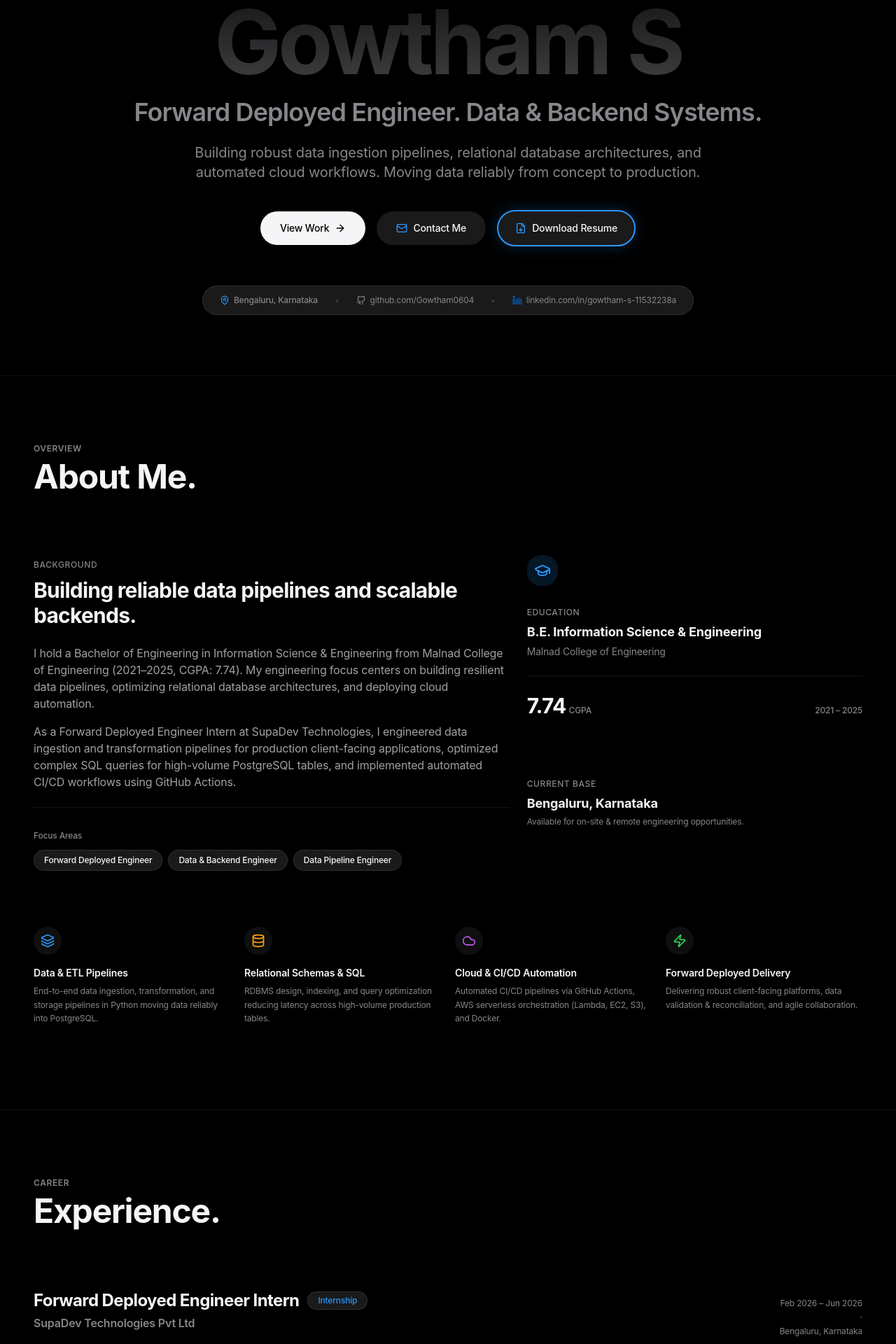
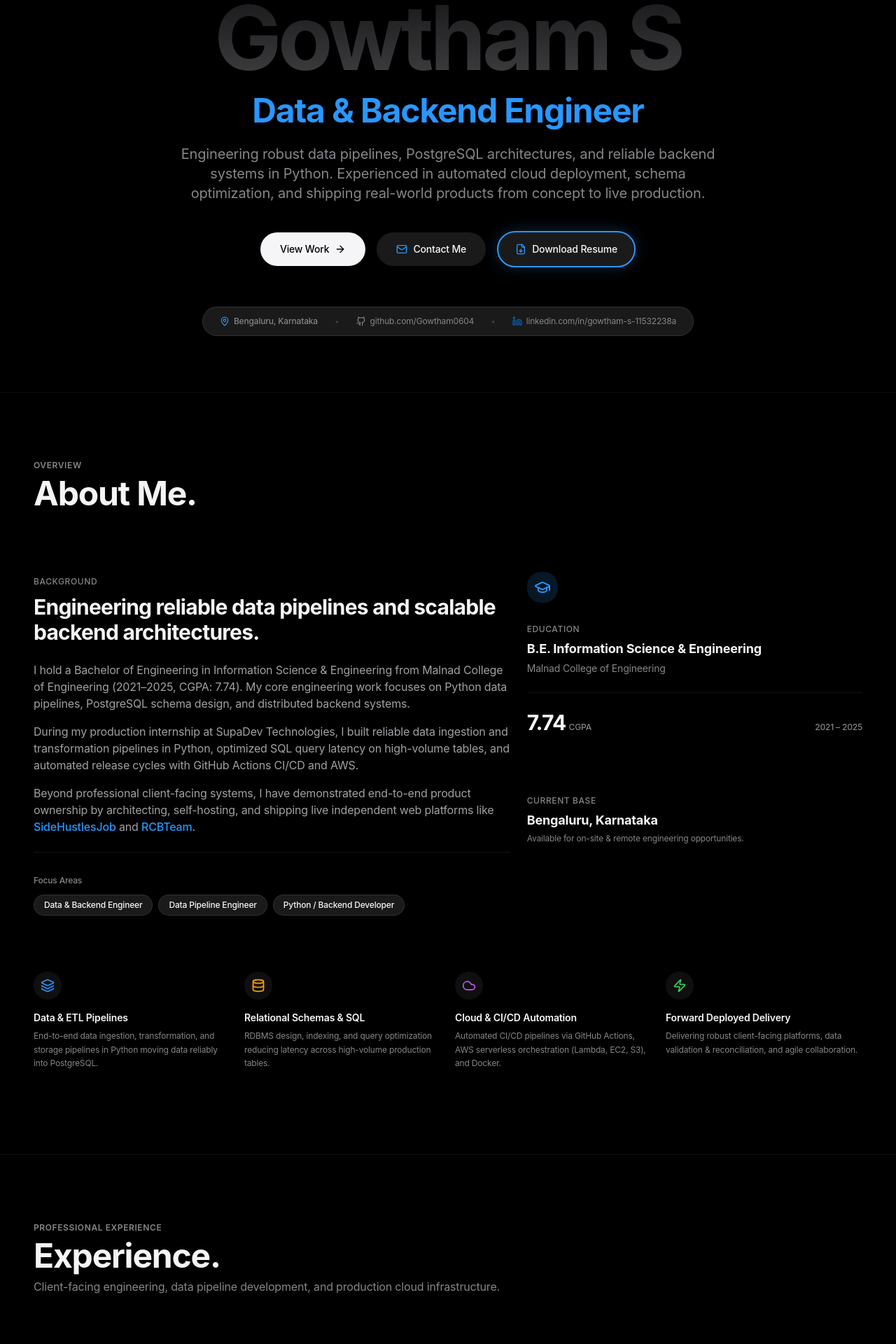
Before and after one commit to Gowtham0604/Gowtham-portfolio, a Next.js app: page / in a window 1280 px wide. Shown: the part 200-2120 px from the top of the page at 70% size. Built offline with nearby package versions, Linux system fonts and the light colour scheme.

Commit message:
Optimize portfolio for Mercor: Data & Backend positioning and 4 verified projects

```diff
--- a/src/app/layout.tsx
+++ b/src/app/layout.tsx
@@ -3,29 +3,32 @@ import './globals.css';
 import { Providers } from './providers';
 
 export const metadata: Metadata = {
-  title: 'Gowtham S | Forward Deployed Engineer & Data / Backend Engineer',
+  title: 'Gowtham S | Data & Backend Engineer',
   description:
-    'Portfolio of Gowtham S — Forward Deployed Engineer and Data / Backend Engineer based in Bengaluru. Experienced in building production data ingestion pipelines in Python, PostgreSQL schema design, and cloud automation.',
+    'Portfolio of Gowtham S — Data & Backend Engineer specializing in Python, SQL, PostgreSQL, distributed data pipelines, and AWS cloud systems. Experienced in production systems and independently shipped live products.',
   keywords: [
     'Gowtham S',
-    'Forward Deployed Engineer',
+    'Data & Backend Engineer',
     'Data Engineer',
     'Backend Engineer',
     'Bengaluru',
     'Python',
     'SQL',
     'PostgreSQL',
+    'Data Pipelines',
+    'ETL Pipelines',
     'AWS',
-    'ETL Pipelines',
     'SupaCam',
     'Valzy',
+    'SideHustlesJob',
+    'RCBTeam',
   ],
   authors: [{ name: 'Gowtham S', url: 'https://github.com/Gowtham0604' }],
   creator: 'Gowtham S',
   openGraph: {
-    title: 'Gowtham S | Forward Deployed Engineer & Data / Backend Engineer',
+    title: 'Gowtham S | Data & Backend Engineer',
     description:
-      'Explore projects, production data systems, and engineering work by Gowtham S. Specializing in Python, PostgreSQL, ETL pipelines, and cloud automation.',
+      'Explore data pipelines, PostgreSQL architectures, and production backend projects by Gowtham S. Specializing in Python, SQL, AWS, and distributed systems.',
     type: 'website',
     locale: 'en_US',
   },
--- a/src/components/About.tsx
+++ b/src/components/About.tsx
@@ -60,14 +60,17 @@ export function About() {
                 Background
               </span>
               <h3 className="text-2xl sm:text-3xl font-bold tracking-tight text-foreground mt-2 mb-6">
-                Building reliable data pipelines and scalable backends.
+                Engineering reliable data pipelines and scalable backend architectures.
               </h3>
               <div className="space-y-4 text-[#515154] dark:text-[#a1a1a6] text-sm sm:text-base leading-relaxed">
                 <p>
-                  I hold a Bachelor of Engineering in Information Science &amp; Engineering from Malnad College of Engineering (2021–2025, CGPA: 7.74). My engineering focus centers on building resilient data pipelines, optimizing relational database architectures, and deploying cloud automation.
+                  I hold a Bachelor of Engineering in Information Science &amp; Engineering from Malnad College of Engineering (2021–2025, CGPA: 7.74). My core engineering work focuses on Python data pipelines, PostgreSQL schema design, and distributed backend systems.
                 </p>
                 <p>
-                  As a Forward Deployed Engineer Intern at SupaDev Technologies, I engineered data ingestion and transformation pipelines for production client-facing applications, optimized complex SQL queries for high-volume PostgreSQL tables, and implemented automated CI/CD workflows using GitHub Actions.
+                  During my production internship at SupaDev Technologies, I built reliable data ingestion and transformation pipelines in Python, optimized SQL query latency on high-volume tables, and automated release cycles with GitHub Actions CI/CD and AWS.
+                </p>
+                <p>
+                  Beyond professional client-facing systems, I have demonstrated end-to-end product ownership by architecting, self-hosting, and shipping live independent web platforms like <a href="https://sidehustlesjob.com/" target="_blank" rel="noopener noreferrer" className="text-[#0071e3] dark:text-[#2997ff] hover:underline font-medium">SideHustlesJob</a> and <a href="https://rcbteam.in/" target="_blank" rel="noopener noreferrer" className="text-[#0071e3] dark:text-[#2997ff] hover:underline font-medium">RCBTeam</a>.
                 </p>
               </div>
             </div>
--- a/src/components/Contact.tsx
+++ b/src/components/Contact.tsx
@@ -70,7 +70,7 @@ export function Contact() {
             Get in touch.
           </h2>
           <p className="text-[#86868b] mt-2 max-w-xl text-base">
-            Exploring Forward Deployed, Data &amp; Backend Engineering roles in Bengaluru and remote.
+            Exploring Data &amp; Backend Engineering, Data Pipelines, and Python/SQL roles in Bengaluru and remote.
           </p>
         </div>
 
@@ -225,7 +225,7 @@ export function Contact() {
                   <input
                     type="text"
                     required
-                    placeholder="Forward Deployed / Data & Backend Opportunity"
+                    placeholder="Data & Backend Engineering Opportunity"
                     value={formData.subject}
                     onChange={(e) => setFormData({ ...formData, subject: e.target.value })}
                     className="w-full px-4 py-3 rounded-2xl border border-border dark:border-white/[0.12] bg-black/[0.03] dark:bg-white/[0.04] text-foreground text-sm focus:outline-none focus:ring-2 focus:ring-[#0071e3] dark:focus:ring-[#2997ff] transition-all"
--- a/src/components/Experience.tsx
+++ b/src/components/Experience.tsx
@@ -10,11 +10,14 @@ export function Experience() {
         {/* Section Header */}
         <div className="mb-14">
           <span className="text-xs font-semibold uppercase tracking-wider text-[#86868b] block mb-2">
-            Career
+            Professional Experience
           </span>
           <h2 className="text-3xl sm:text-5xl font-bold tracking-tight text-foreground">
             Experience.
           </h2>
+          <p className="text-sm sm:text-base text-[#86868b] mt-2 max-w-2xl">
+            Client-facing engineering, data pipeline development, and production cloud infrastructure.
+          </p>
         </div>
 
         {/* Apple Glass Milestone Card */}
--- a/src/components/Hero.tsx
+++ b/src/components/Hero.tsx
@@ -33,7 +33,7 @@ export function Hero() {
             <span className="relative inline-flex rounded-full h-2 w-2 bg-[#2997ff]"></span>
           </span>
           <span className="text-foreground/90 font-medium">
-            Available for Roles &middot; Forward Deployed &middot; Data &amp; Backend &middot; Cloud Pipelines
+            Available for Roles &middot; Data &amp; Backend &middot; Data Pipelines &middot; Cloud Automation
           </span>
         </motion.div>
 
@@ -49,14 +49,14 @@ export function Hero() {
           </span>
         </motion.h1>
 
-        {/* Apple Subheading */}
+        {/* Headline */}
         <motion.div
           initial={{ opacity: 0, y: 15 }}
           animate={{ opacity: 1, y: 0 }}
           transition={{ duration: 0.6, delay: 0.2 }}
-          className="text-xl sm:text-2xl md:text-3xl lg:text-4xl font-semibold tracking-[-0.025em] text-[#86868b] mb-6"
+          className="text-2xl sm:text-3xl md:text-4xl lg:text-5xl font-bold tracking-[-0.025em] text-[#0071e3] dark:text-[#2997ff] mb-6"
         >
-          Forward Deployed Engineer. Data &amp; Backend Systems.
+          Data &amp; Backend Engineer
         </motion.div>
 
         {/* Description Paragraph */}
@@ -66,7 +66,7 @@ export function Hero() {
           transition={{ duration: 0.6, delay: 0.3 }}
           className="max-w-3xl mx-auto text-base sm:text-lg lg:text-xl text-muted-foreground font-normal leading-relaxed mb-10"
         >
-          Building robust data ingestion pipelines, relational database architectures, and automated cloud workflows. Moving data reliably from concept to production.
+          Engineering robust data pipelines, PostgreSQL architectures, and reliable backend systems in Python. Experienced in automated cloud deployment, schema optimization, and shipping real-world products from concept to live production.
         </motion.p>
 
         {/* Ultra-Premium Apple Glass Action Buttons */}
--- a/src/data/portfolio.ts
+++ b/src/data/portfolio.ts
@@ -3,8 +3,8 @@ import { Project, ExperienceItem, SkillCategory, Certification } from '@/types';
 export const personalInfo = {
   name: 'Gowtham S',
   initials: 'GS',
-  role: 'Forward Deployed Engineer & Data / Backend Engineer',
-  targetRoles: ['Forward Deployed Engineer', 'Data & Backend Engineer', 'Data Pipeline Engineer'],
+  role: 'Data & Backend Engineer',
+  targetRoles: ['Data & Backend Engineer', 'Data Pipeline Engineer', 'Python / Backend Developer'],
   location: 'Bengaluru, Karnataka',
   email: 'gowthams6687@gmail.com',
   phone: '+91 9663716435',
@@ -15,10 +15,10 @@ export const personalInfo = {
   linkedinUsername: 'gowtham-s-11532238a',
   resumeUrl: '/resume.pdf',
   shortIntro:
-    'Forward Deployed Engineer specializing in data ingestion pipelines, SQL query optimization, and reliable backend systems in Python. Experienced in moving high-volume data reliably into PostgreSQL, building automated CI/CD pipelines, and delivering production client-facing applications.',
+    'Data & Backend Engineer specializing in Python, SQL, PostgreSQL, and distributed data pipelines. Experienced in building production data ingestion systems, optimizing high-volume relational schemas, and shipping independent live products.',
   bio: [
-    'I hold a Bachelor of Engineering in Information Science & Engineering from Malnad College of Engineering (2021–2025, CGPA: 7.74). My engineering focus centers on building resilient data pipelines, optimizing relational database architectures, and deploying cloud automation.',
-    'As a Forward Deployed Engineer Intern at SupaDev Technologies, I engineered data ingestion and transformation pipelines for client-facing applications, optimized complex SQL queries for high-volume PostgreSQL tables, and implemented automated CI/CD workflows using GitHub Actions to improve deployment consistency.',
+    'I hold a Bachelor of Engineering in Information Science & Engineering from Malnad College of Engineering (2021–2025, CGPA: 7.74). My engineering focus centers on robust backend architectures, high-volume data ingestion/ETL pipelines, and relational database optimization in PostgreSQL.',
+    'Through my production internship at SupaDev Technologies, I built client-facing data pipelines in Python, wrote latency-reducing SQL queries against high-volume tables, and automated deployment via GitHub Actions CI/CD. In addition to enterprise data systems, I have independently architected, built, and shipped live, self-hosted web platforms including SideHustlesJob and RCBTeam.',
   ],
   education: {
     degree: 'B.E. Information Science & Engineering',
@@ -35,7 +35,7 @@ export const experiences: ExperienceItem[] = [
     location: 'Bengaluru, Karnataka',
     role: 'Forward Deployed Engineer Intern',
     period: 'Feb 2026 – Jun 2026',
-    type: 'Internship',
+    type: 'Professional Internship',
     responsibilities: [
       'Built and maintained data ingestion, transformation, and storage pipelines in Python for two production client-facing applications, moving data reliably into PostgreSQL.',
       'Wrote and optimized SQL queries against relational schemas for data extraction and reporting, reducing query latency on high-volume tables.',
@@ -43,36 +43,74 @@ export const experiences: ExperienceItem[] = [
       'Set up CI/CD pipelines with GitHub Actions to automate testing and deployment, cutting manual release steps and improving deployment consistency.',
       'Collaborated in sprint planning and code reviews via Git/GitHub, and maintained technical documentation for data features and API integrations.',
     ],
-    technologies: ['Python', 'SQL', 'PostgreSQL', 'GitHub Actions', 'Git/GitHub', 'CI/CD', 'AWS', 'Docker'],
+    technologies: ['Python', 'SQL', 'PostgreSQL', 'Data Pipelines', 'GitHub Actions', 'CI/CD', 'Git/GitHub'],
   },
 ];
 
 export const projects: Project[] = [
   {
     title: 'SupaCam',
-    subtitle: 'AI-Based Safety Monitoring System',
+    subtitle: 'AI-Based Real-Time Safety Monitoring System',
     description:
-      'Real-time safety compliance and monitoring platform built to ingest live video streams, process video frames with OpenCV, and detect safety violations such as missing helmets.',
+      'Real-time safety compliance and monitoring system that ingests live video feeds, processes frames with OpenCV, and streams safety violation alerts to a live review dashboard.',
     highlights: [
-      'Built a real-time data pipeline that ingests live video streams, processes frames with OpenCV, and detects safety violations such as missing helmets.',
-      'Designed a PostgreSQL schema to store structured detection events and built a WebSocket service to push low-latency alerts to a live review dashboard.',
+      'Built a real-time data pipeline in Python that ingests live video streams and processes frames with OpenCV to detect safety violations such as missing helmets.',
+      'Designed a structured PostgreSQL schema to persist detection events, timestamps, bounding boxes, and compliance metadata.',
+      'Implemented a low-latency WebSocket service to push real-time detection events and instant alerts to an operational review dashboard.',
+      'Optimized frame capture and ingestion throughput to maintain low pipeline latency during concurrent stream processing.',
     ],
-    tags: ['Python', 'OpenCV', 'WebSockets', 'PostgreSQL'],
+    tags: ['Python', 'OpenCV', 'WebSockets', 'PostgreSQL', 'Go', 'Data Pipelines'],
     github: 'https://github.com/Gowtham0604/Gowtham-portfolio',
-    category: 'AI & Real-Time',
+    category: 'Computer Vision & Streaming',
   },
   {
     title: 'Valzy',
-    subtitle: 'Property Valuation Platform',
+    subtitle: 'Automated Property Valuation & Data Platform',
     description:
-      'Scalable property valuation and comparative market analytics platform designed to collect real estate data across multiple sources, optimize relational storage, and automate valuation report generation.',
+      'Data ingestion and comparative valuation platform that collects real estate listings across multiple portals, normalizes property metrics, and automates report generation workflows.',
     highlights: [
-      'Built an ETL pipeline that collects property listing data from multiple real estate sources and loads it into PostgreSQL, powering price-trend analysis across 2,000+ listings.',
-      'Designed relational schemas for efficient storage and querying of listing data, and used AWS Lambda to automate parts of the ingestion and report-generation workflow.',
+      'Built an automated ETL pipeline collecting property listing data from multiple real estate sources into PostgreSQL, powering price-trend analysis across 2,000+ listings.',
+      'Designed and indexed relational schemas in PostgreSQL for efficient storage, multi-attribute filtering, and high-performance pricing queries.',
+      'Implemented serverless workflows with AWS Lambda to automate scheduled data ingestion and dynamic appraisal report generation.',
+      'Built data transformation pipelines in Python and JavaScript to standardize disparate listing schemas and calculate historical price trends.',
     ],
-    tags: ['Python', 'JavaScript', 'PostgreSQL', 'AWS Lambda'],
+    tags: ['Python', 'JavaScript', 'PostgreSQL', 'AWS Lambda', 'ETL/ELT', 'Data Pipelines'],
     github: 'https://github.com/Gowtham0604/Gowtham-portfolio',
-    category: 'Data & Cloud',
+    category: 'Data Platform & Cloud ETL',
+  },
+  {
+    title: 'SideHustlesJob',
+    subtitle: 'Bengaluru Part-Time Job Discovery Platform',
+    badge: 'Independent Project · Self-Hosted · Live',
+    description:
+      'Independently built and deployed job discovery product featuring curated local part-time opportunities, geolocation-based area filtering, and structured data validation.',
+    highlights: [
+      'Architected and deployed a self-hosted job discovery platform featuring curated local part-time opportunities and employer job submission workflows.',
+      'Implemented area and coordinate-based proximity search enabling candidates to discover commuting-friendly opportunities across Bengaluru neighborhoods.',
+      'Engineered backend foundation and relational SQL schema migrations to validate submissions, enforce data consistency, and index listing attributes.',
+      'Deployed on Cloudflare Edge with automated CI/CD, client-side caching, JSON-LD structured data, and sub-second page performance.',
+    ],
+    tags: ['Go', 'SQL', 'Astro', 'TypeScript', 'Tailwind CSS', 'Cloudflare Edge', 'REST APIs'],
+    liveUrl: 'https://sidehustlesjob.com/',
+    github: 'https://github.com/Gowtham0604/sidehustle',
+    category: 'Independent Product · Live',
+  },
+  {
+    title: 'RCBTeam',
+    subtitle: 'Daily IPL & Cricket Interactive Gaming Platform',
+    badge: 'Independent Project · Self-Hosted · Live',
+    description:
+      'Independently built and deployed interactive cricket platform delivering daily player-guessing challenges, automated IPL trivia, and programmatic sports news.',
+    highlights: [
+      'Engineered an interactive "Guess the Cricketer" game engine matching player era, nationality, role, and career metrics with a Hot & Cold feedback algorithm.',
+      'Built an automated daily IPL quiz engine delivering 5 verified daily challenge questions with source-backed answers and state persistence.',
+      'Designed programmatic content architecture with schema.org JSON-LD structured data for teams, trivia, and match histories.',
+      'Self-hosted and deployed to Cloudflare Edge with global CDN caching, responsive mobile drawer navigation, and zero-latency client hydration.',
+    ],
+    tags: ['Astro', 'TypeScript', 'Tailwind CSS', 'Cloudflare Edge', 'JSON-LD', 'Data Modeling'],
+    liveUrl: 'https://rcbteam.in/',
+    github: 'https://github.com/Gowtham0604/cricket-hot-cold',
+    category: 'Independent Product · Live',
   },
 ];
 
@@ -90,34 +128,34 @@ export const skillCategories: SkillCategory[] = [
     title: 'Data & Databases',
     skills: [
       { name: 'PostgreSQL', level: 'Advanced' },
-      { name: 'MySQL', level: 'Proficient' },
-      { name: 'RDBMS design & indexing', level: 'Advanced' },
-      { name: 'ETL/ELT pipeline development', level: 'Advanced' },
-      { name: 'Data validation & reconciliation', level: 'Advanced' },
-      { name: 'JSON/CSV', level: 'Advanced' },
+      { name: 'ETL / ELT Pipelines', level: 'Advanced' },
+      { name: 'Data Pipelines', level: 'Advanced' },
+      { name: 'Relational Schema Design', level: 'Advanced' },
+      { name: 'SQL Query Optimization', level: 'Advanced' },
+      { name: 'Data Validation & Reconciliation', level: 'Advanced' },
     ],
   },
   {
-    title: 'Cloud & Tools',
+    title: 'Backend & Architecture',
+    skills: [
+      { name: 'Backend Development', level: 'Advanced' },
+      { name: 'REST APIs', level: 'Advanced' },
+      { name: 'WebSockets', level: 'Proficient' },
+      { name: 'OpenCV (Video Processing)', level: 'Proficient' },
+      { name: 'Real-Time Event Streaming', level: 'Proficient' },
+      { name: 'Data Ingestion & Storage', level: 'Advanced' },
+    ],
+  },
+  {
+    title: 'Cloud, DevOps & Tools',
     skills: [
       { name: 'AWS (Lambda, EC2, S3)', level: 'Proficient' },
       { name: 'Docker', level: 'Proficient' },
-      { name: 'Kubernetes', level: 'Familiar' },
-      { name: 'Git/GitHub', level: 'Advanced' },
       { name: 'CI/CD (GitHub Actions)', level: 'Advanced' },
+      { name: 'Git / GitHub', level: 'Advanced' },
+      { name: 'Cloudflare Edge', level: 'Proficient' },
       { name: 'DBeaver', level: 'Proficient' },
       { name: 'Postman', level: 'Proficient' },
-    ],
-  },
-  {
-    title: 'Practices',
-    skills: [
-      { name: 'Data pipeline development', level: 'Advanced' },
-      { name: 'Schema design', level: 'Advanced' },
-      { name: 'Debugging', level: 'Advanced' },
-      { name: 'Code review', level: 'Advanced' },
-      { name: 'Agile collaboration', level: 'Proficient' },
-      { name: 'Technical documentation', level: 'Advanced' },
     ],
   },
 ];
--- a/src/types/index.ts
+++ b/src/types/index.ts
@@ -5,6 +5,8 @@ export interface Project {
   highlights: string[];
   tags: string[];
   github?: string;
+  liveUrl?: string;
+  badge?: string;
   category: string;
 }
 
```
Also changed, not shown: src/components/Projects.tsx (+54 -20 lines), src/components/Skills.tsx (+10 -6 lines).
